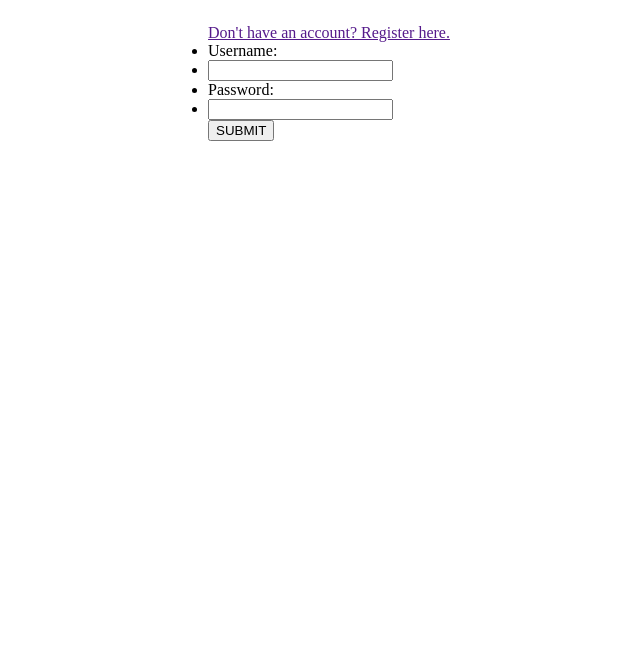
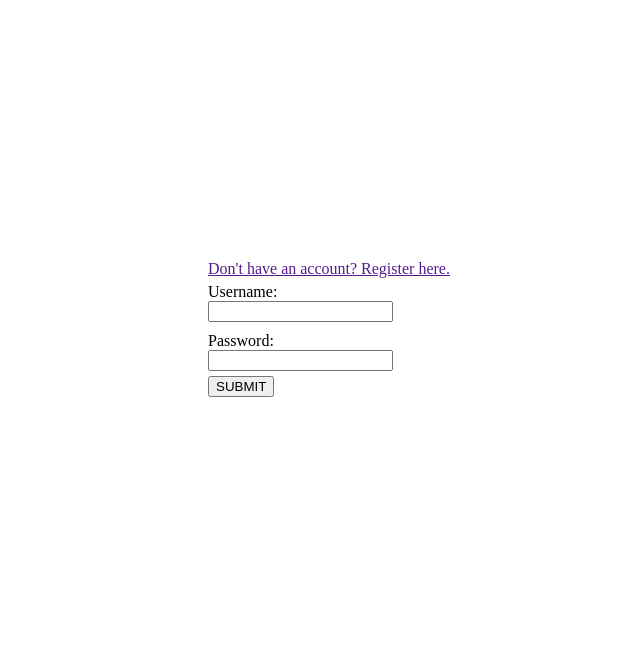
Before and after one commit to jbiri03/idleClick, a PHP site: page /login.html in a window 1280 px wide. Shown: the top 647 px of the page, without its empty margins (331-971 px from the left). Run offline with PHP 8.4, Linux system fonts and the light colour scheme.

Commit message:
B. Updated GUI

```diff
--- a/Styles/login.css
+++ b/Styles/login.css
@@ -1,4 +1,18 @@
 #loginForm{
     display: flex;
-    justify-content: center
+    justify-content: center;
+    align-items: center;
+    height: 80vh;
 }
+
+#loginForm ul li{
+    list-style-type: none;
+}
+
+#loginForm #usernameInput{
+    padding: 5px 0px;
+}
+
+#loginForm #passwordInput{
+    padding: 5px 0px;
+}
```
